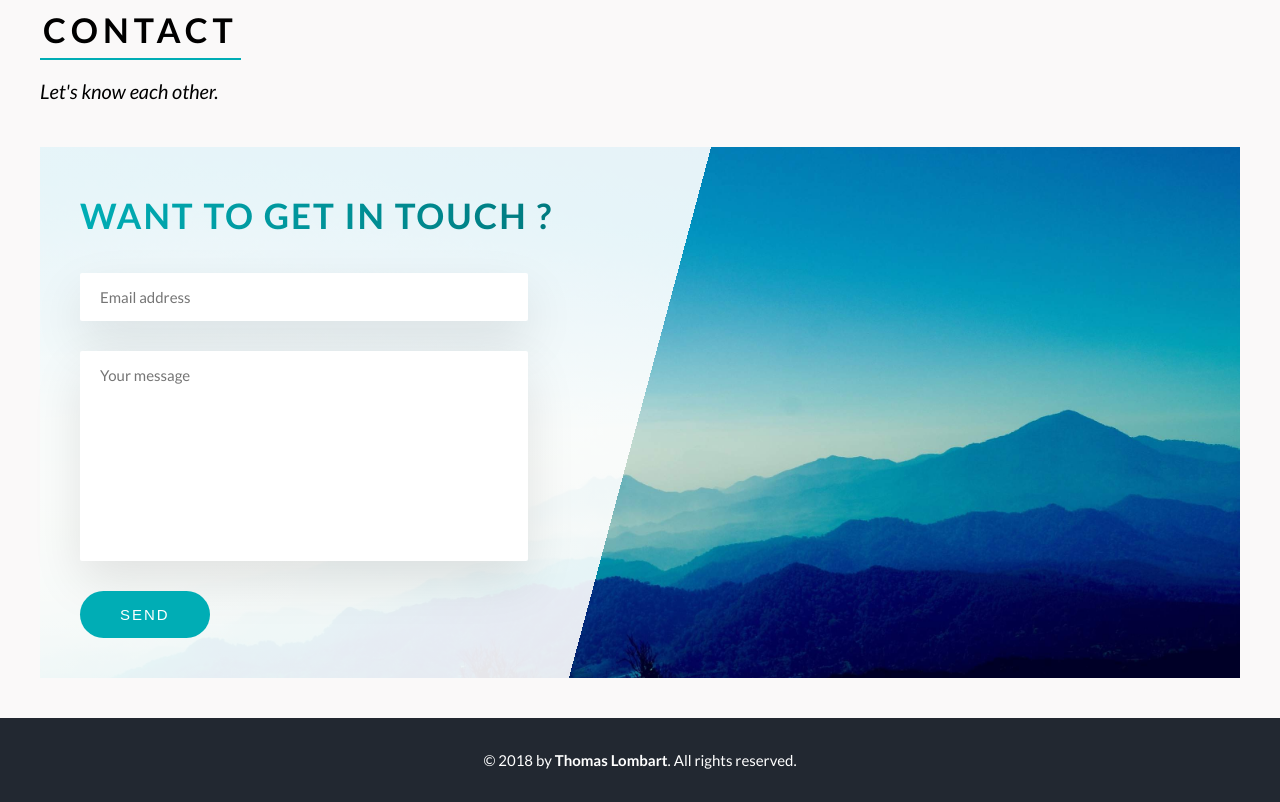
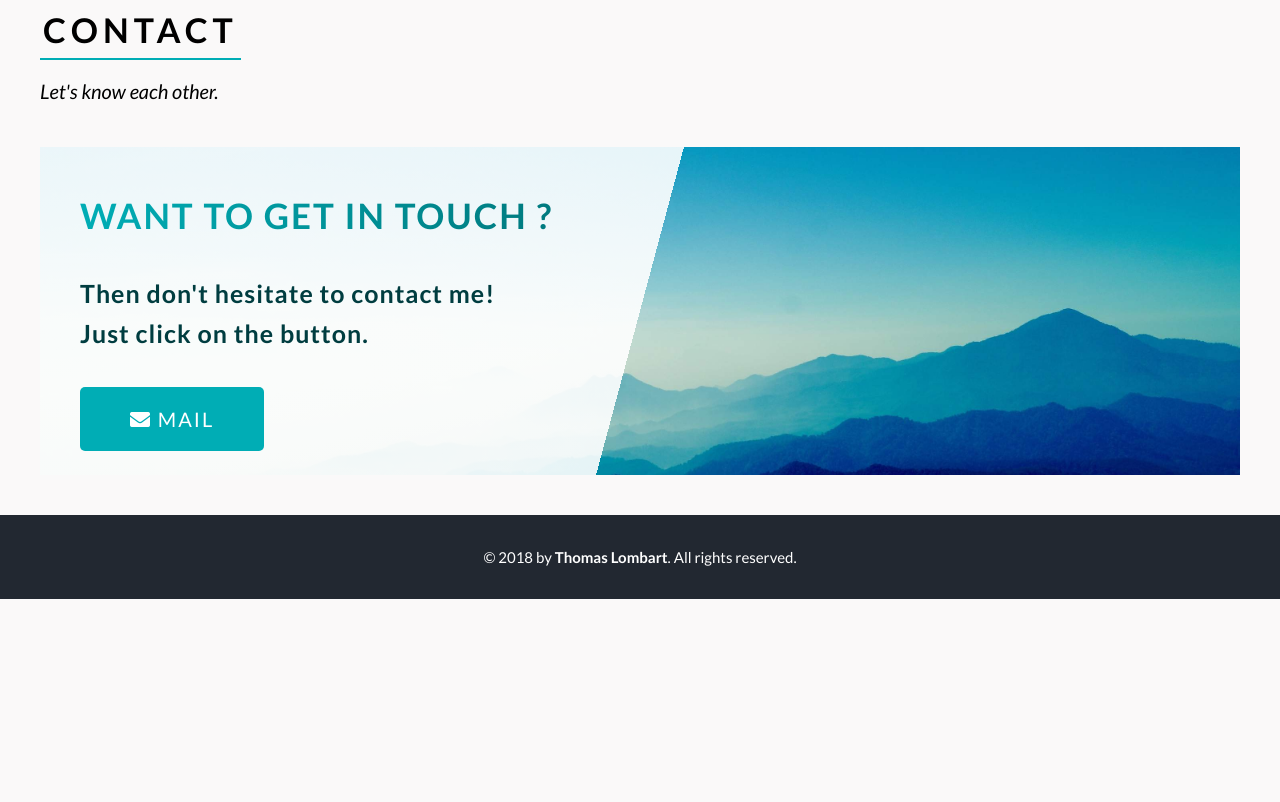
Before and after one commit to Brainy0003/portfolio, a website: page index.html in a window 1280 px wide. Shown: the part 3739-4541 px from the top of the page. After the commit the page ends 4338 px from the top, so only its background shows below. Drawn offline with Linux system fonts and the light colour scheme.

Commit message:
Redesign contact section

```diff
--- a/index.html
+++ b/index.html
@@ -138,14 +138,20 @@
       <h3 class="section__subtitle">Let's know each other.</h3>
 
       <div class="contact m-section">
-        <form action="#" class="form">
+        <div class="form">
           <h4 class="form__title">
             Want to get in touch ?
           </h4>
-          <input type="email" class="form__input" placeholder="Email address" id="email" required/>
-          <textarea class="form__textarea" id="message" cols="30" rows="10" placeholder="Your message"></textarea>
-          <button class="btn-primary mt-large">Send</button>
-        </form>
+          <p class="form__description mt-large">
+            Then don't hesitate to contact me!<br/>
+            Just click on the button.
+          </p>
+          <div class="mt-largest">
+            <a href="mailto:t.lombart97@gmail.com" class="btn-link">
+              <i class="fa fa-envelope"></i> Mail
+            </a>
+          </div>
+        </div>
       </div>
     </section>
 
@@ -156,6 +162,7 @@
       </div>
     </footer>
   </div>
+
 </body>
 
 </html>
--- a/sass/_buttons.scss
+++ b/sass/_buttons.scss
@@ -1,11 +1,13 @@
-.btn-primary {
+.btn-link {
+        &:link, &:visited {
+        text-decoration: none;
         background-color: var(--color-primary);
         color: #fff;
         text-transform: uppercase;
-    padding: 1.5rem 4rem;
-    border-radius: 10rem;
+        padding: 2rem 5rem;
+        border-radius: 5px;
         transition: all .2s;
-    font-size: 1.5rem;
+        font-size: 2rem;
         border: none;
         letter-spacing: 2px;
         cursor: pointer;
@@ -14,3 +16,4 @@
             background-color: var(--color-primary-dark);
         }
     }
+}
--- a/sass/_contact.scss
+++ b/sass/_contact.scss
@@ -52,41 +52,15 @@
     }
   }
 
-  &__input,
-  &__textarea {
-    margin-top: 3rem;
-    width: 40%;
-    font-size: 1.5rem;
-    font-family: Lato;
-    padding: 1.5rem 2rem;
-    border-radius: 2px;
-    background-color: #fff;
-    box-shadow: var(--shadow-light);
-    border: none;
-    box-sizing: border-box;
-    display: block;
+  &__description {
+    font-size: 2.5rem;
+    font-weight: 700;
+    color: var(--color-primary-darkest);
+    letter-spacing: 1px;
 
     @media only screen and (max-width: $bp-medium) {
-      margin-top: 5rem;
-      width: 80%;
-    }
-
-    @media only screen and (max-width: $bp-small) {
-      width: 100%;
-    }
-
-    &:focus {
-      outline: 2px solid var(--color-primary);
+      color: #fff;
+      text-align: center;
     }
   }
-
-  &__textarea {
-    resize: none;
-  }
-
-  &__label {
-    font-size: 1.2rem;
-    font-weight: 700;
-    display: block;
-  }
 }
```
Also changed, not shown: css/style.css. Lines whose indentation alone changed are shown as unchanged.
